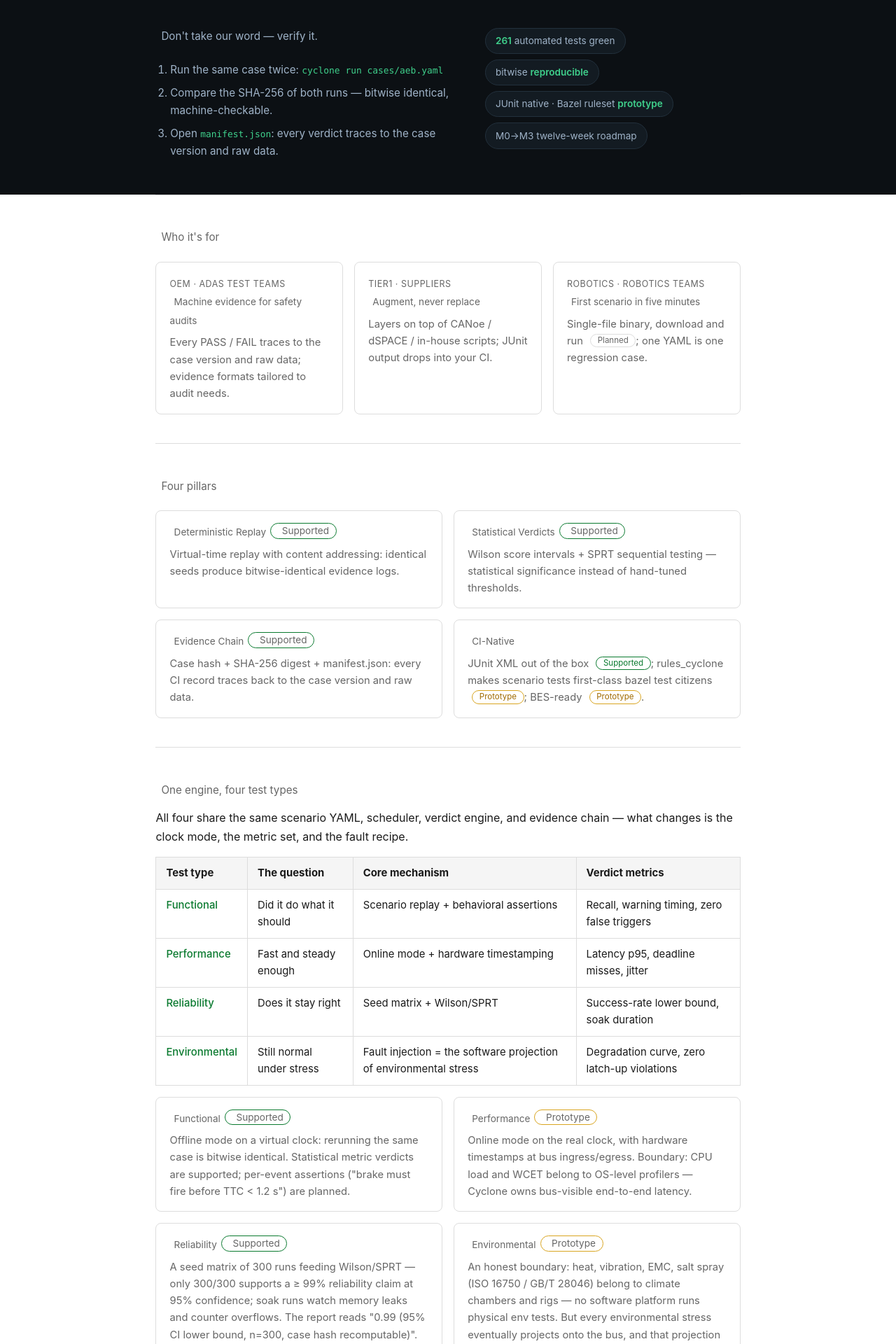
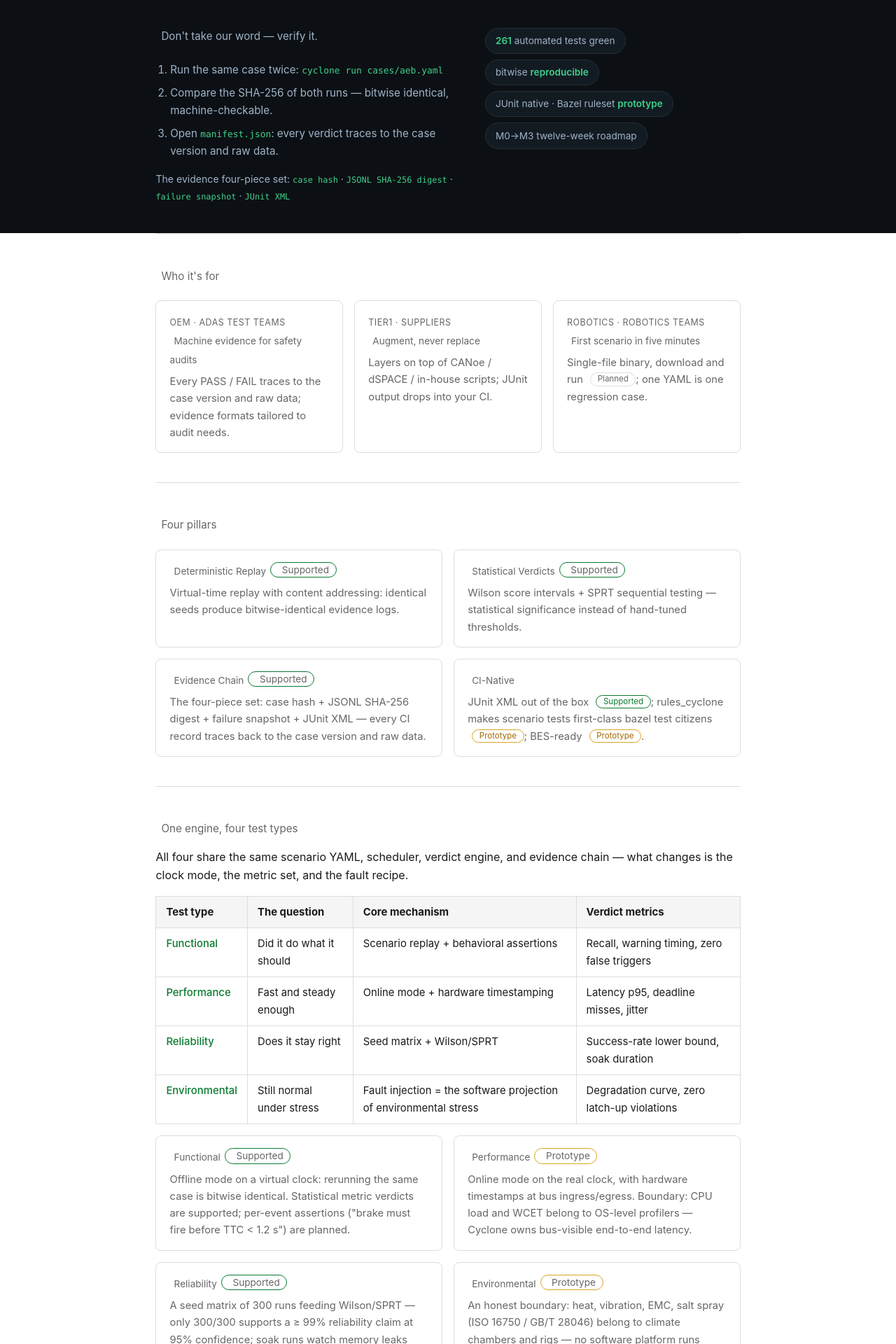
Before and after one commit to cyclone-core/site, a Jekyll site: the page built from index.html, in a window 1280 px wide. Shown: the part 610-2530 px from the top of the page at 70% size. Built offline with Jekyll 4.4.1, drawn with Linux system fonts in a browser that asks for light colours; some of the changed text lies outside the part shown.

Commit message:
update index

```diff
--- a/index.html
+++ b/index.html
@@ -142,6 +142,8 @@
   .ev-steps { margin: 0; padding-left: 1.3rem; color: #9fb3c8; font-size: 0.95rem; }
   .ev-steps li { margin-bottom: 0.5rem; }
   .ev-steps code { color: #3fd08c; font-family: ui-monospace, "SF Mono", Menlo, Consolas, monospace; font-size: 0.85em; }
+  .ev-note { color: #9fb3c8; font-size: 0.88rem; margin: 1rem 0 0; }
+  .ev-note code { color: #3fd08c; font-family: ui-monospace, "SF Mono", Menlo, Consolas, monospace; font-size: 0.85em; }
   .pill { border: 1px solid #22303c; background: #131b22; color: #9fb3c8; border-radius: 999px; padding: 0.4rem 0.9rem; font-size: 0.85rem; }
   .pill b { color: #3fd08c; font-weight: 600; }
   @media (max-width: 640px) { .ev-inner { flex-direction: column; } }
@@ -228,6 +230,7 @@
             <li><span class="zh">比对两次输出的 SHA-256——逐字节一致，机器可证。</span><span class="en">Compare the SHA-256 of both runs — bitwise identical, machine-checkable.</span></li>
             <li><span class="zh">打开 </span><span class="en">Open </span><code>manifest.json</code><span class="zh">：每条 verdict 可回溯到用例版本与原始数据。</span><span class="en">: every verdict traces to the case version and raw data.</span></li>
           </ol>
+          <p class="ev-note"><span class="zh">证据四件套：</span><span class="en">The evidence four-piece set: </span><code>case hash</code> · <code>JSONL SHA-256 digest</code> · <code>failure snapshot</code> · <code>JUnit XML</code></p>
         </div>
         <div class="ev-right">
           <span class="pill"><b>261</b> <span class="zh">项自动化测试全绿</span><span class="en">automated tests green</span></span>
@@ -282,8 +285,8 @@
       </div>
       <div class="card">
         <h3><span class="zh">证据链</span><span class="en">Evidence Chain</span><span class="tier ok"><span class="zh">已支持</span><span class="en">Supported</span></span></h3>
-        <p class="zh">case hash + digest + manifest.json：每条 CI 记录可回溯到用例版本与原始数据。</p>
-        <p class="en">Case hash + SHA-256 digest + manifest.json: every CI record traces back to the case version and raw data.</p>
+        <p class="zh">四件套：case hash + JSONL SHA-256 digest + 失败快照 + JUnit XML——每条 CI 记录可回溯到用例版本与原始数据。</p>
+        <p class="en">The four-piece set: case hash + JSONL SHA-256 digest + failure snapshot + JUnit XML — every CI record traces back to the case version and raw data.</p>
       </div>
       <div class="card">
         <h3><span class="zh">CI 原生</span><span class="en">CI-Native</span></h3>
@@ -457,6 +460,10 @@
       <div class="pain-old"><span class="zh">接进 CI 要写一周胶水代码。</span><span class="en">CI integration costs a week of glue code.</span></div>
       <div class="pain-new"><span class="zh">JUnit / Bazel / BES 原生输出——不是"支持集成"，是一等公民。</span><span class="en">Native JUnit / Bazel / BES output — not "integratable", a first-class citizen.</span></div>
     </div>
+    <div class="pain-row">
+      <div class="pain-old"><span class="zh">验收线定在 0.98 还是 0.95？评审一追问，全场冷场。</span><span class="en">Why is the acceptance line 0.98 and not 0.95? One question in review, and the room goes silent.</span></div>
+      <div class="pain-new"><span class="zh">Wilson 下界替代表面通过率，阈值经裕度分析三步推导——有推导过程的是门禁，没有的是装饰。</span><span class="en">Wilson lower bounds replace surface pass rates, and thresholds are derived by three-step margin analysis — a threshold with a derivation is a gate; without one, decoration.</span></div>
+    </div>
   </section>
 
   <!-- ============ 定位 ============ -->
@@ -622,6 +629,7 @@ out/aeb_manifest.json   <span class="c"># 证据索引 / evidence index</span></
     <p class="zh">30 分钟演示：AEB 回归 → 注入故障 → 打开证据报告。</p>
     <p class="en">A 30-minute demo: AEB regression → inject a fault → open the evidence report.</p>
     <a class="btn primary" href="mailto:caojian258@icloud.com?subject=Cyclone%20%E6%BC%94%E7%A4%BA%E9%A2%84%E7%BA%A6"><span class="zh">约 30 分钟演示</span><span class="en">Book a 30-min demo</span></a>
+    <a class="btn" href="mailto:caojian258@icloud.com?subject=Cyclone%20%E8%8E%B7%E5%8F%96%E6%8A%A5%E4%BB%B7"><span class="zh">获取报价</span><span class="en">Get a quote</span></a>
     <button class="btn" id="wxbtn" type="button"><span class="zh">加微信</span><span class="en">Add WeChat</span></button>
     <p class="wx-pop" id="wxpop" hidden>
       <img src="assets/wechat-qr.png" alt="微信二维码 / WeChat QR" onerror="this.style.display='none'">
@@ -638,7 +646,7 @@ out/aeb_manifest.json   <span class="c"># 证据索引 / evidence index</span></
     <span class="zh">Cyclone — 确定性场景测试内核 · © 2026</span>
     <span class="en">Cyclone — Deterministic Scenario Testing Kernel · © 2026</span>
     <span class="zh"> · 联系：caojian258@icloud.com / 微信 jiancao258</span><span class="en"> · Contact: caojian258@icloud.com / WeChat jiancao258</span>
-    <span class="zh"> · 最近更新 2026-09-10</span><span class="en"> · Last updated 2026-09-10</span>
+    <span class="zh"> · 最近更新 2026-09-11</span><span class="en"> · Last updated 2026-09-11</span>
   </footer>
 </div>
 
```
